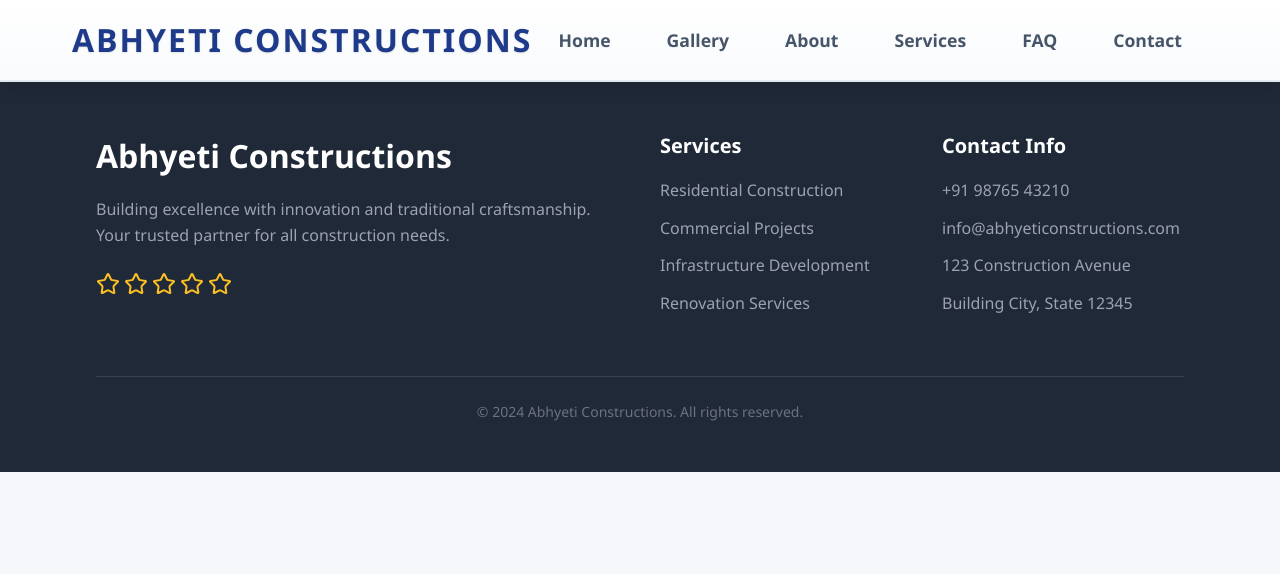
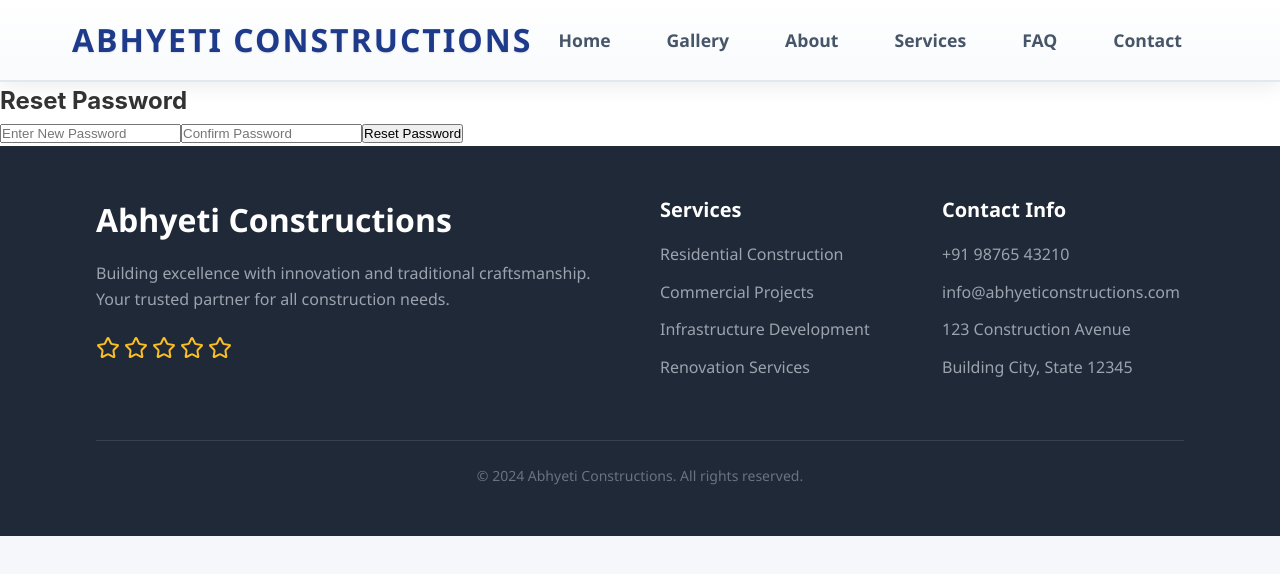
Before and after one commit to mathewvj/abhyeti-constructions, a React (Vite) app in the folder frontend/: page /reset-password/1 in a window 1280 px wide. Shown: the top 574 px of the page. Built offline with nearby package versions, Linux system fonts and the light colour scheme.

Commit message:
added reset password

```diff
--- a/frontend/src/App.jsx
+++ b/frontend/src/App.jsx
@@ -5,6 +5,7 @@ import HomePage from './Pages/Home';
 import Footer from './Components/Footer';
 import GalleryPage from './Pages/Gallery';
 import AdminPanel from './Pages/AdminPanel';
+import ResetPasswordPage from './Pages/ResetPasswordPage';
 
 function App() {
 
@@ -32,6 +33,7 @@ function App() {
         />
         <Route path='/gallery' element={<GalleryPage/>}/>
         <Route path='/admin' element={<AdminPanel />} />
+        <Route path='/reset-password/:token' element={<ResetPasswordPage/>} />
       </Routes>
       <Footer />
     </div>
--- a/frontend/src/Pages/ResetPasswordPage.jsx
+++ b/frontend/src/Pages/ResetPasswordPage.jsx
@@ -1,60 +1,61 @@
+// src/pages/ResetPassword.jsx
+import { useState, useEffect } from "react";
+import { useParams, useNavigate } from "react-router-dom";
 import axios from "axios";
-import { useState } from "react";
-import { useSearchParams } from "react-router-dom";
 
-const ResetPasswordPage = () =>{
-    const [searchParams ] = useSearchParams()
-    const token = searchParams.get("token")
-    const [password, setPassword] = useState("")
-    const [confirmPassword, setConfirmPassword ] = useState("")
-    const [message, setMessage] = useState(null)
-    const [error, setError] = useState(null)
+const ResetPassword = () => {
+  const { token } = useParams();
+  const navigate = useNavigate();
+  const [password, setPassword] = useState("");
+  const [confirmPassword, setConfirmPassword] = useState("");
+  const [error, setError] = useState("");
 
-    const handleSubmit = async(e) =>{
-        e.preventDefault()
-        if(password !== confirmPassword){
-            setError("passwords do not match")
-            return
-        }
-        try {
-            await axios.post("http://localhost:5000/api/admin/reset-password", {token, password})
-            setMessage("password has been reset. You can now log in.")
-            setError(null)
-        } catch (error) {
-            setError("Reset failed or token expired")
-            setMessage(null)
-        }
+  const handleSubmit = async (e) => {
+    e.preventDefault();
+    if (password !== confirmPassword) {
+      setError("Passwords do not match");
+      return;
     }
 
-    if(!token){
-        return <p>Invalid or missing reset token.</p>
+    try {
+      const res = await axios.post("http://localhost:5000/api/admin/reset-password", {
+        token,
+        newPassword: password,
+      });
+
+      if (res.status === 200) {
+        alert("Password reset successful!");
+        navigate("/");
+      }
+    } catch (err) {
+      console.error(err);
+      setError("Reset failed. Invalid or expired token.");
     }
+  };
 
-    return (
-        <div className="reset-password-page">
-      <h3>Set New Password</h3>
-      {message && <p className="success">{message}</p>}
-      {error && <p className="error">{error}</p>}
+  return (
+    <div className="reset-container">
+      <h2>Reset Password</h2>
       <form onSubmit={handleSubmit}>
         <input
           type="password"
-          placeholder="New password"
+          placeholder="Enter New Password"
           value={password}
-          onChange={e => setPassword(e.target.value)}
+          onChange={(e) => setPassword(e.target.value)}
           required
         />
         <input
           type="password"
-          placeholder="Confirm new password"
+          placeholder="Confirm Password"
           value={confirmPassword}
-          onChange={e => setConfirmPassword(e.target.value)}
+          onChange={(e) => setConfirmPassword(e.target.value)}
           required
         />
+        {error && <p style={{ color: "red" }}>{error}</p>}
         <button type="submit">Reset Password</button>
       </form>
     </div>
-    )
+  );
+};
 
- }
-
- export default ResetPasswordPage
+export default ResetPassword;
```
Also changed, not shown: 3 other files (tests, documents, lock files or other folders).
